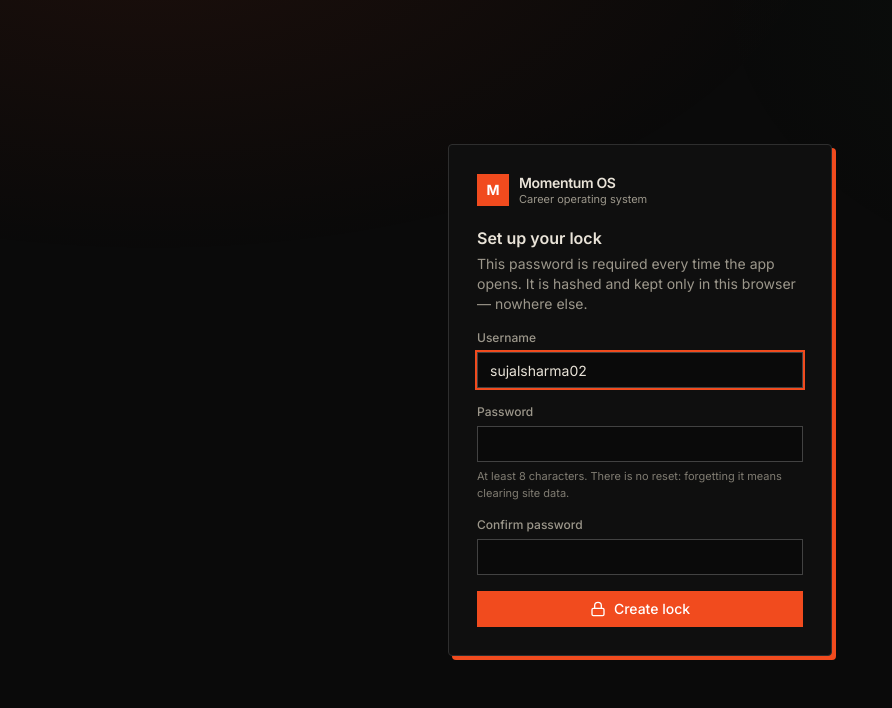
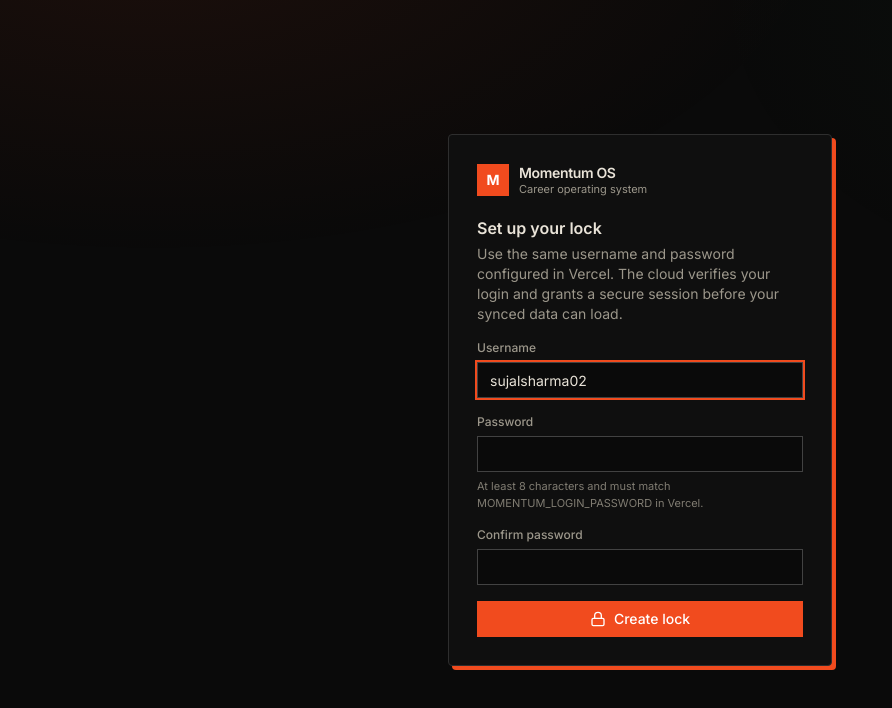
Before and after one commit to sujalsharma02/momentumOS, a React (Vite) app: page / in a window 1280 px wide. Shown: the top 708 px of the page, without its empty margins (0-892 px from the left). Built offline with nearby package versions, Linux system fonts and the light colour scheme; no server answers.

Commit message:
Clarify cloud login requirements in setup screen

```diff
--- a/src/features/auth/LockScreen.tsx
+++ b/src/features/auth/LockScreen.tsx
@@ -57,14 +57,14 @@
       <div>
         <h1 className="text-base font-semibold">Set up your lock</h1>
         <p className="mt-1 text-sm text-muted-foreground">
-          This password is required every time the app opens. It is hashed and kept only in this
-          browser — nowhere else.
+          Use the same username and password configured in Vercel. The cloud verifies your login
+          and grants a secure session before your synced data can load.
         </p>
       </div>
       <Field label="Username">
         <Input autoFocus autoComplete="username" value={username} onChange={(e) => setUsername(e.target.value)} />
       </Field>
-      <Field label="Password" hint={`At least ${MIN_PASSWORD} characters. There is no reset: forgetting it means clearing site data.`}>
+      <Field label="Password" hint={`At least ${MIN_PASSWORD} characters and must match MOMENTUM_LOGIN_PASSWORD in Vercel.`}>
         <Input type="password" autoComplete="new-password" value={password} onChange={(e) => setPassword(e.target.value)} />
       </Field>
       <Field label="Confirm password">
```
